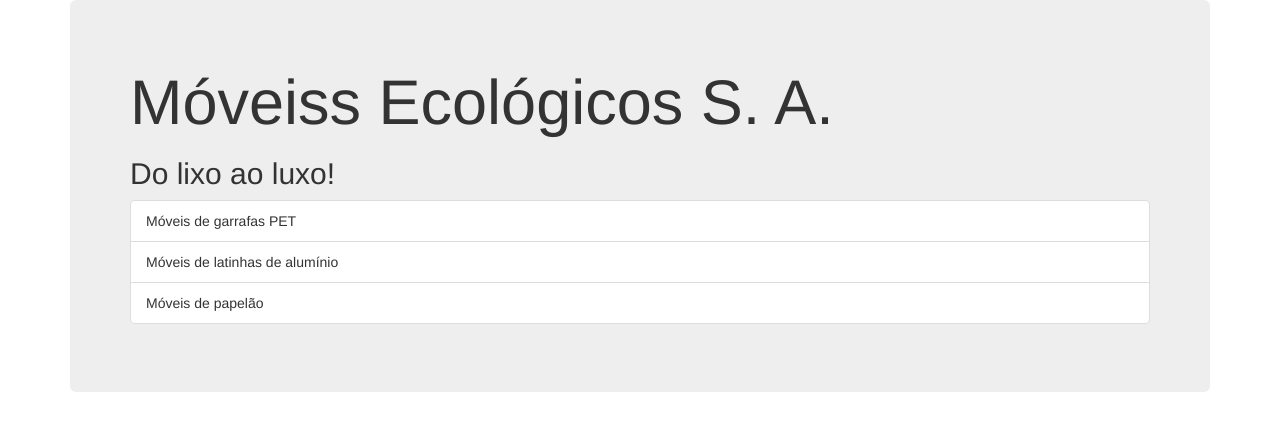
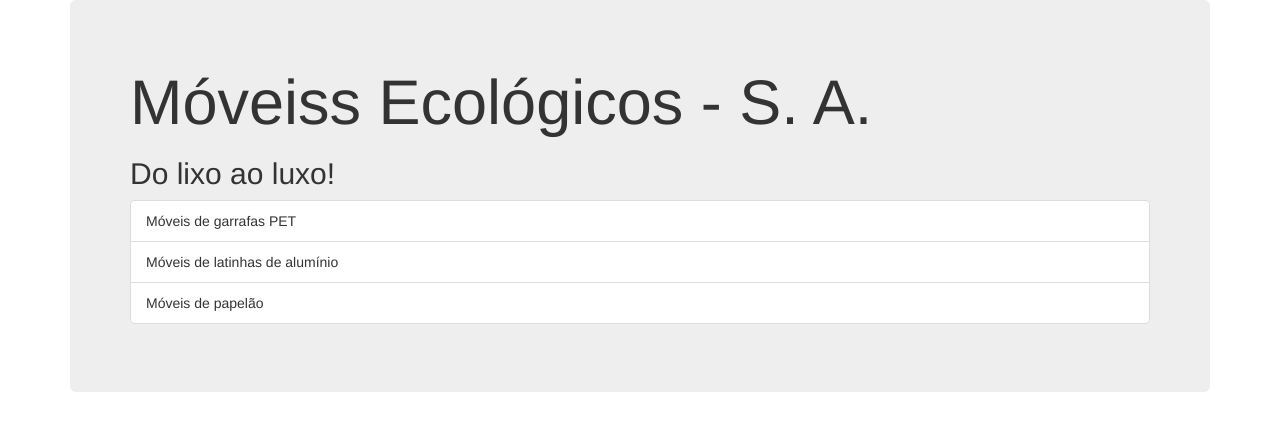
Before and after one commit to Ct0S/moveis-ecologicos, a plain HTML site: page index.html in a window 1280 px wide. Drawn offline with nearby package versions, Linux system fonts and the light colour scheme.

```diff
--- a/index.html
+++ b/index.html
@@ -11,7 +11,7 @@
 	<body onload="trocaBanner();">
 		<div class = "container">
 			<div class="jumbotron">
-				<h1> Móveiss Ecológicos S. A.</h1>
+				<h1> Móveiss Ecológicos - S. A.</h1>
 				<h2 id="mensagem"></h2>
 				<ul class="list-group">
 					<li class="list-group-item">Móveis de garrafas PET</li>
```
